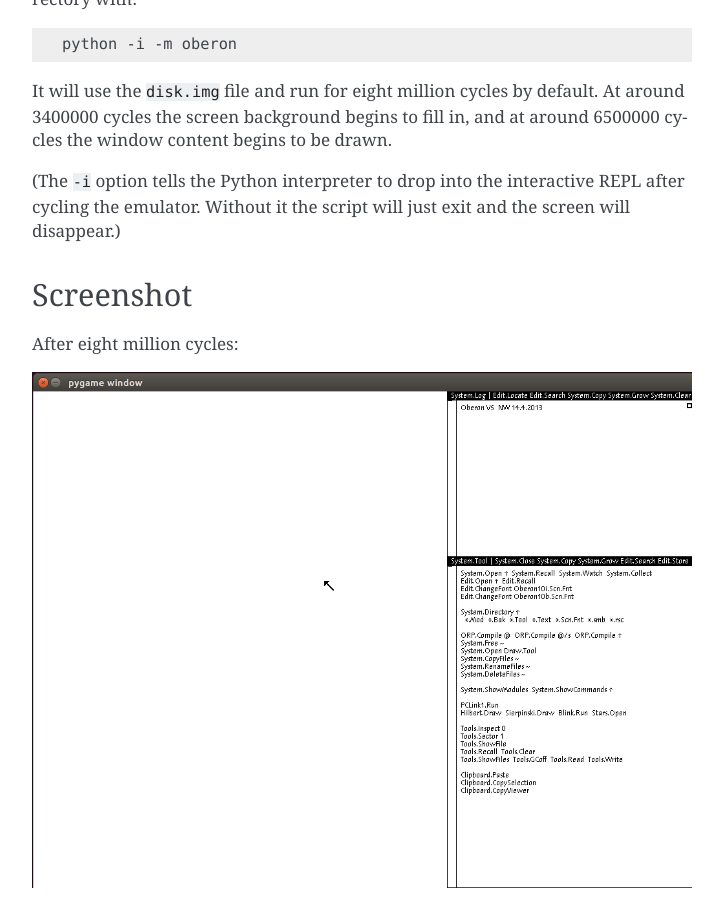
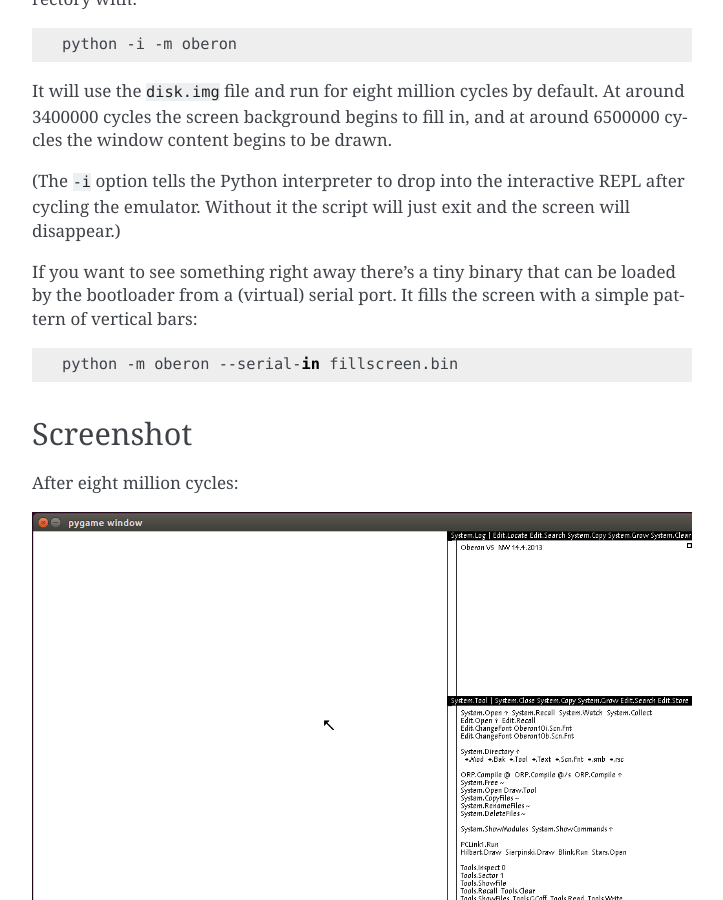
Before and after one commit to PhoenixBureau/PythonOberon, a Sphinx documentation site: the page built from docs/source/index.rst, in a window 1280 px wide and 900 px high, scrolled down 576 px. Shown: the whole window, without its empty margins (388-1111 px from the left). Built offline with Sphinx 7.4.7, drawn with Linux system fonts in a browser that asks for light colours; formulas are drawn with MathJax 3.

Commit message:
Mention fillscreen.bin in the docs.

```diff
--- a/docs/source/index.rst
+++ b/docs/source/index.rst
@@ -41,6 +41,12 @@ in, and at around 6500000 cycles the window content begins to be drawn.
 interactive REPL after cycling the emulator.  Without it the script will
 just exit and the screen will disappear.)
 
+If you want to see something right away there's a tiny binary that can
+be loaded by the bootloader from a (virtual) serial port.  It fills the
+screen with a simple pattern of vertical bars::
+
+    python -m oberon --serial-in fillscreen.bin
+
 
 Screenshot
 ----------------------------------
```
